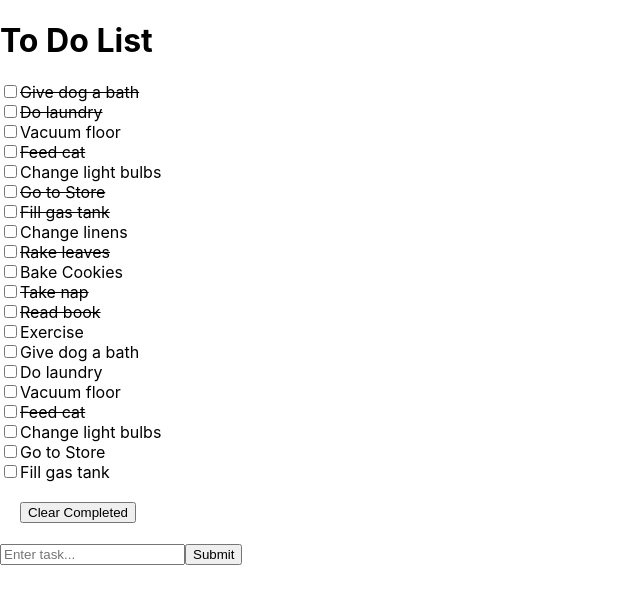
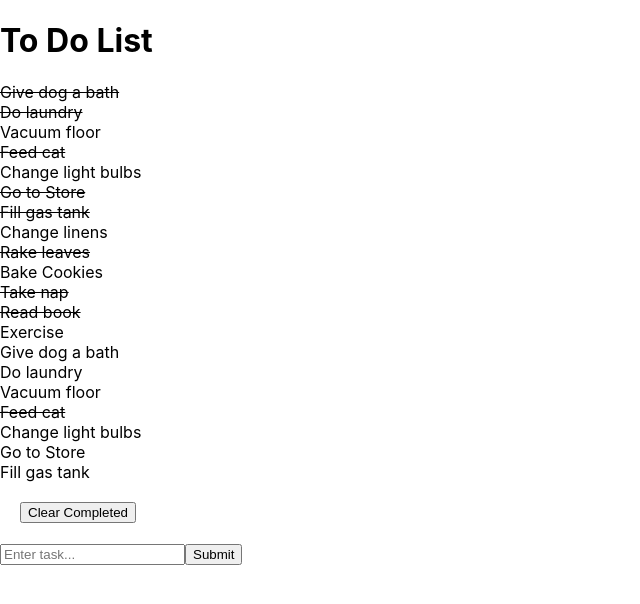
Before and after one commit to Zeltserj/ReToDo, a React (Create React App) app: page / in a window 1280 px wide. Shown: the top 604 px of the page, without its empty margins (0-640 px from the left). Built offline with nearby package versions, Linux system fonts and the light colour scheme.

Commit message:
no checkboxes

```diff
--- a/src/ToDo.js
+++ b/src/ToDo.js
@@ -7,7 +7,7 @@ const ToDo = ({todo, handleToggle}) => {
     }
     return (
         <div id={todo.id} name="todo" value={todo.id} className={todo.complete ? "strike" : ""} onClick={handleClick}>
-        <input type="checkbox" id={todo.id} name="todo" value={todo.task} />{todo.task}
+        {todo.task}
         </div>
     );
 };
```
